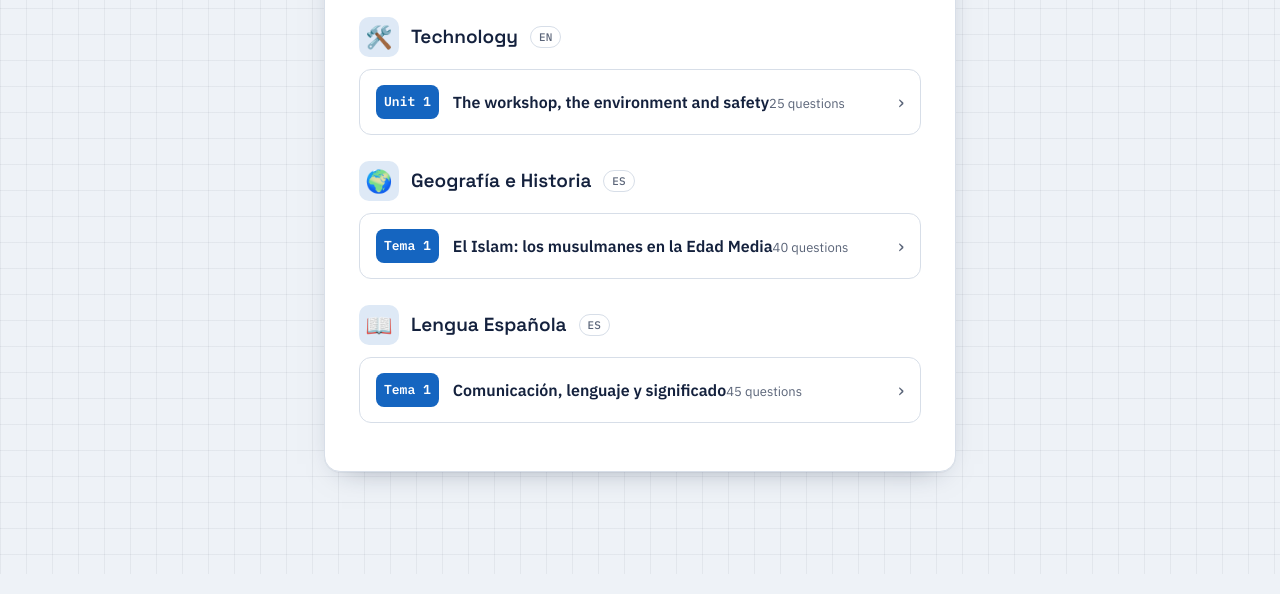
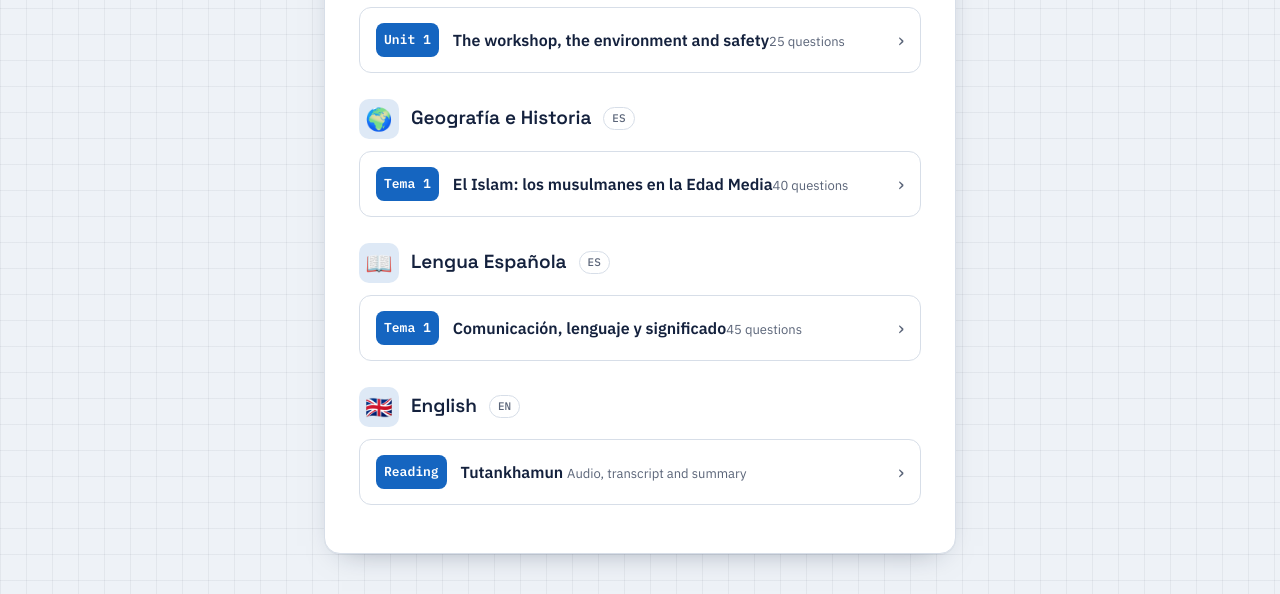
Before and after one commit to jreyesromero/test_secundaria, a plain HTML site: page index.html in a window 1280 px wide. Shown: the part 226-820 px from the top of the page. Drawn offline with Linux system fonts and the light colour scheme.

Commit message:
Add English reading section link to home
Co-Authored-By: Claude Haiku 5.5 <noreply@anthropic.com>

```diff
--- a/index.html
+++ b/index.html
@@ -175,6 +175,18 @@
       <h1 id="homeTitle">Study Quizzes</h1>
       <p class="sub" id="homeSub">Pick a subject and a topic to practise.</p>
       <div id="subjectList"></div>
+      <div class="subject">
+        <div class="subject-head"><div class="subject-ico">🇬🇧</div>
+          <div class="subject-name">English</div><div class="subject-lang">en</div></div>
+        <div class="unit-grid">
+          <a class="unit-card" href="english/reading_books/tutankhamon/" style="text-decoration:none;color:inherit">
+            <span class="unit-num">Reading</span>
+            <span class="unit-info"><span class="unit-title">Tutankhamun</span>
+              <span class="unit-meta">Audio, transcript and summary</span></span>
+            <span class="unit-go">›</span>
+          </a>
+        </div>
+      </div>
       <p class="note" id="homeNote"></p>
     </section>
 
```
